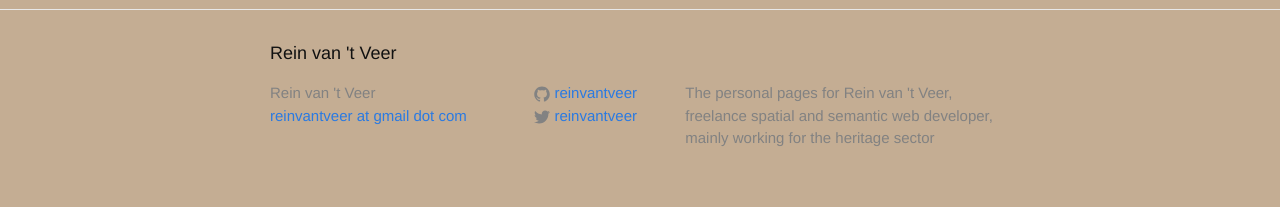
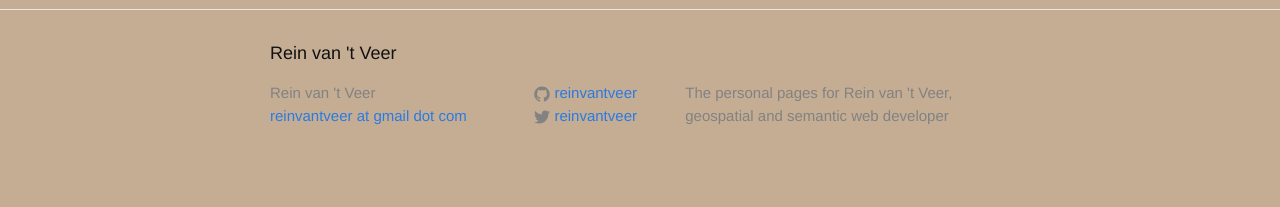
Before and after one commit to reinvantveer/reinvantveer.github.io, a Jekyll site: the page built from index.md, in a window 1280 px wide. Shown: the part 949-1156 px from the top of the page. Built offline with Jekyll 4.4.1, drawn with Linux system fonts in a browser that asks for light colours.

Commit message:
update description

```diff
--- a/_config.yml
+++ b/_config.yml
@@ -3,8 +3,7 @@ title: "Rein van 't Veer"
 email: reinvantveer at gmail dot com
 description: > # this means to ignore newlines until "baseurl:"
   The personal pages for Rein van 't Veer,
-  freelance spatial and semantic web developer,
-  mainly working for the heritage sector
+  geospatial and semantic web developer
 baseurl: "" # the subpath of your site, e.g. /blog/
 url: "http://bureaudigitaalerfgoed.nl" # the base hostname & protocol for your site
 twitter_username: reinvantveer
```
